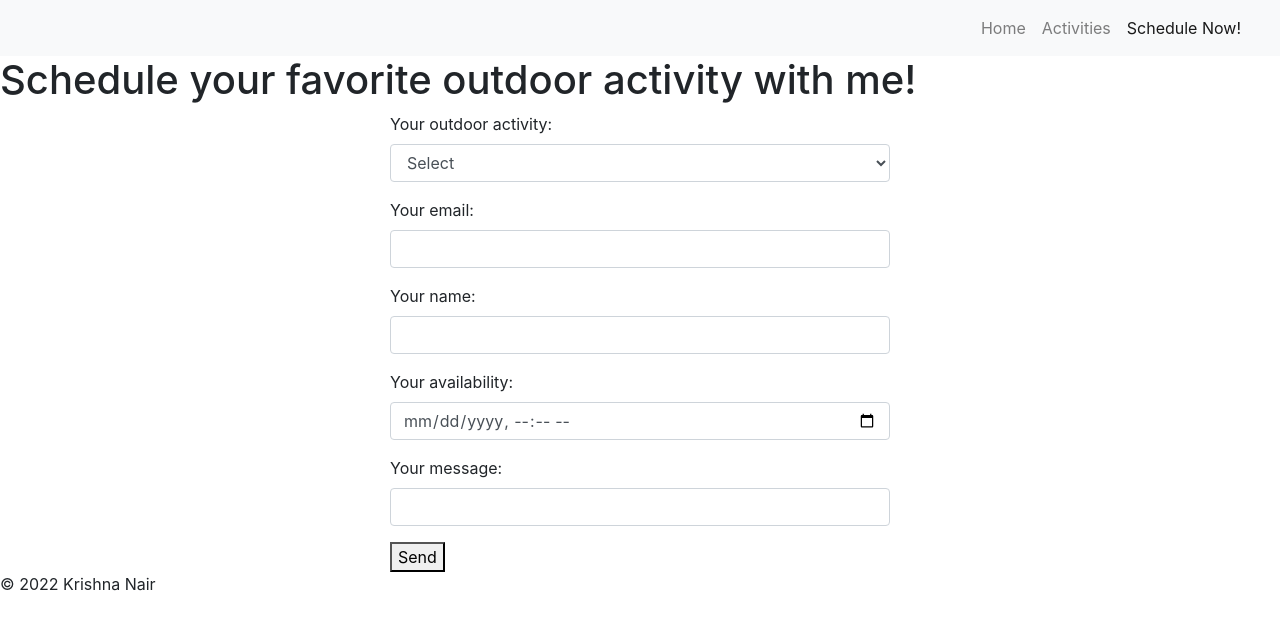
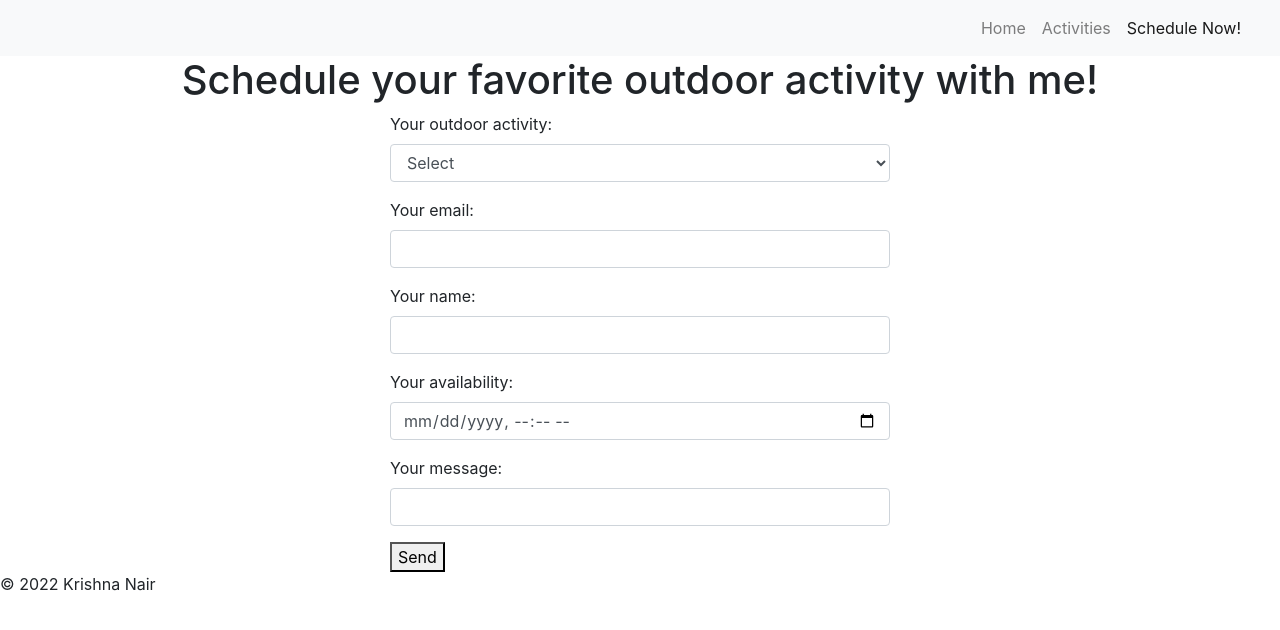
Before and after one commit to kn516/Outdoor-Scheduler, a plain HTML site: page Schedule.html in a window 1280 px wide. Drawn offline with nearby package versions, Linux system fonts and the light colour scheme.

Commit message:
Centre alignment

```diff
--- a/Schedule.html
+++ b/Schedule.html
@@ -31,7 +31,7 @@
     </div>
     </nav>
 
-    <h1>Schedule your favorite outdoor activity with me!</h1>
+    <h1> <center>Schedule your favorite outdoor activity with me!</center> </h1>
 
     <!-- modify this form HTML and place wherever you want your form -->
 <form
```
